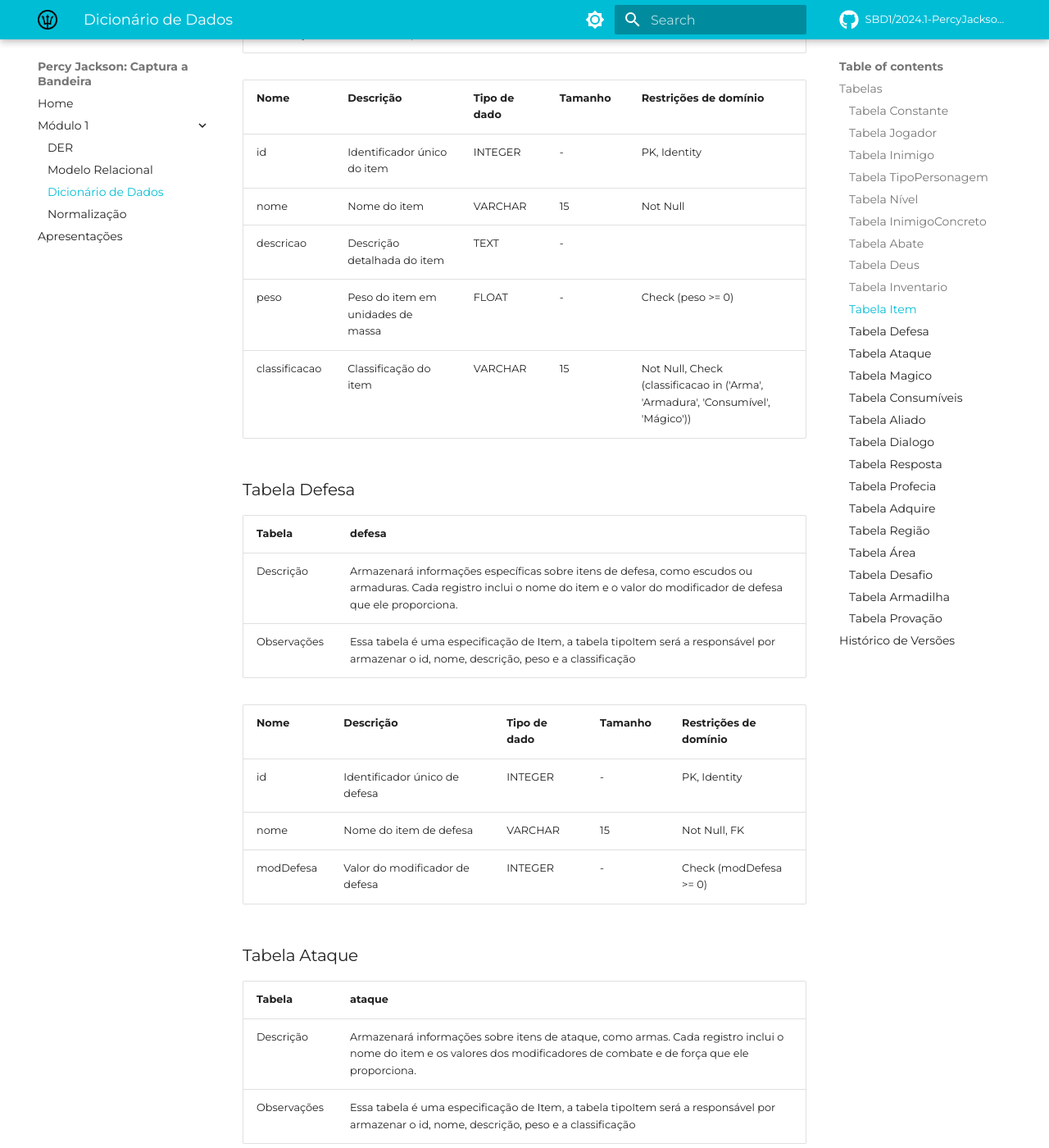
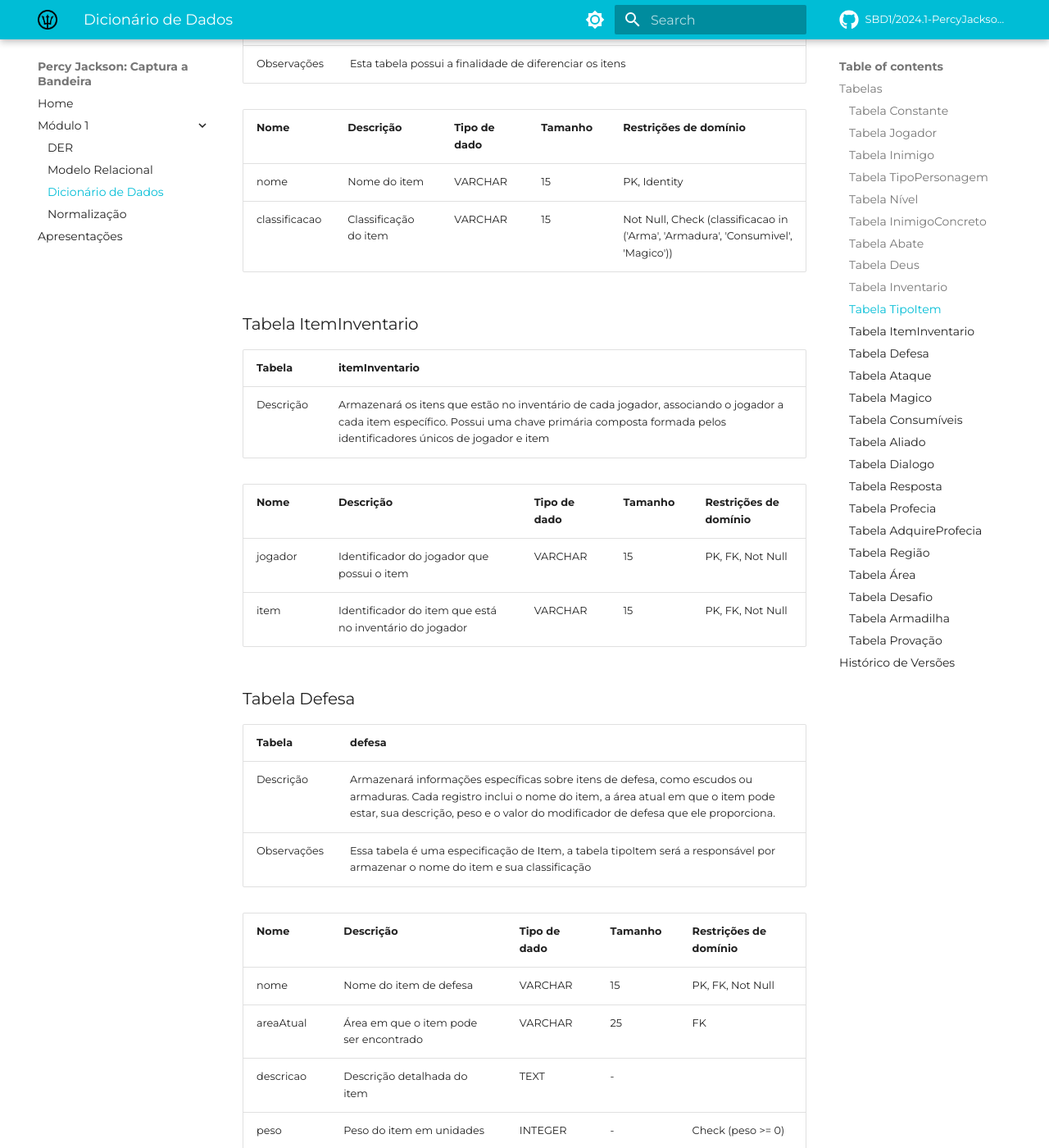
Before and after one commit to SBD1/2024.1-PercyJackson, an MkDocs documentation site: the page built from docs/modulo1/DD.md, in a window 1280 px wide and 1400 px high, scrolled down 9942 px. Shown: the whole window at 82% size. Built offline with MkDocs 1.6.1 and Material for MkDocs 9.7.7, drawn with Linux system fonts in a browser that asks for light colours; comment, search, counter and statistics services are not loaded; some of the changed text lies outside the part shown.

Commit message:
feat: atualização e criação de tabelas

```diff
--- a/docs/modulo1/DD.md
+++ b/docs/modulo1/DD.md
@@ -90,7 +90,7 @@
 
 | Nome         | Descrição                                                                                                                                                                                                                            | Tipo de dado | Tamanho | Restrições de domínio (PK, FK, Not Null, Check, Default, Identity) |
 | ------------ | ------------------------------------------------------------------------------------------------------------------------------------------------------------------------------------------------------------------------------------ | ------------ | ------- | ------------------------------------------------------------------ |
-| nomeConcreto | O nome que identifica unicamente uma instância de Inimigo                                                                                                                                                                            | VARCGAR      | 15      | PK, Not Null                                                       |
+| nomeConcreto | O nome que identifica unicamente uma instância de Inimigo                                                                                                                                                                            | VARCHAR      | 15      | PK, Not Null                                                       |
 | vidaAtual    | A vida atual da instância de Inimigo, ao chegar a 0 a instância é derrotada. O valor inicial deste atributo deve ser o mesmo valor do atributo vidaMax do Inimigo gerador da instância, isso poderá ser feito a partir de um trigger | INTEGER      |         | Not Null                                                           |
 | inimigo      | Referência ao Inimigo gerador desta instância                                                                                                                                                                                        | VARCHAR      | 15      | FK, Not Null                                                       |
 | areaAtual    | Referência à área que o personagem se encontra dentro do mapa do jogo                                                                                                                                                                | VARCHAR      | 25      | FK                                                       |
@@ -101,7 +101,7 @@
 | Tabela      | abate                                                                                                                                                                                                                                                                                          |
 | ----------- | ---------------------------------------------------------------------------------------------------------------------------------------------------------------------------------------------------------------------------------------------------------------------------------------------- |
 | Descrição   | Armazenará a quantidade de instâncias de um mesmo Inimigo que um Jogador derrotou                                                                                                                                                                                                              |
-| Observações | Possui uma chave primária composta com os atributos nomeJogador e nomeInimigo. Quando um jogador derrotar um Inimigo, deve verificar se já existe uma tupla de abate com o mesmo Jogador e Inimigo: se não existir, deve criar uma tupla, e se existir, deve incrementar o atributo quantidade |
+| Observações | Possui uma chave primária composta com os atributos nomeJogador, nomeInimigo e dataHorario, que é o registro do momento em que o combate ocorreu. |
 
 | Nome        | Descrição                                                                                                       | Tipo de dado | Tamanho | Restrições de domínio (PK, FK, Not Null, Check, Default, Identity) |
 | ----------- | --------------------------------------------------------------------------------------------------------------- | ------------ | ------- | ------------------------------------------------------------------ |
@@ -129,67 +129,81 @@
 
 | Tabela    | inventario                                                                                                                                            |
 | --------- | ----------------------------------------------------------------------------------------------------------------------------------------------------- |
-| Descrição | Armazenará a relação entre os jogadores e os itens que possuem. Ela registra quantos itens de um determinado tipo cada jogador tem em seu inventário. |
+| Descrição | Armazenará informações sobre o inventário do jogador, incluindo o jogador associado e a carga máxima que ele pode carregar |
 
 | Nome       | Descrição                                | Tipo de dado | Tamanho | Restrições de domínio             |
 | ---------- | ---------------------------------------- | ------------ | ------- | --------------------------------- |
-| jogador    | Identificador do jogador                 | INTEGER      | -       | PK, FK, Not Null                  |
-| item       | Identificador do item                    | INTEGER      | -       | PK, FK, Not Null                  |
-| quantidade | Quantidade do item no estoque do jogador | INTEGER      | -       | Not Null, Check (quantidade >= 0) |
+| jogador    | Identificador do jogador                 | VARCHAR      | 15      | PK, FK, Not Null                  |
+| cargaMaxima | Peso limite da soma dos itens do inventário. Cada item tem um peso e caso o jogador atinja esse limite, não poderá pegar mais itens. A cargaMaxima será atualizada sempre que a força do jogador mudar. Para calcular: (2xForça) + 5 | INTEGER      | -       | Not Null, Check (cargaMaxima ≥ 5)  |
 
-### Tabela Item
+### Tabela TipoItem
 
 | Tabela      | tipoItem                                                                                                                                                                                                                                                                |
 | ----------- | ----------------------------------------------------------------------------------------------------------------------------------------------------------------------------------------------------------------------------------------------------------------------- |
-| Descrição   | Armazenará informações gerais sobre todos os itens disponíveis no jogo. Cada registro representa um item com detalhes como nome, descrição, peso e classificação. A classificação indicará qual especificação o item é, podendo ser: defesa, ataque, magico, consumivel |
+| Descrição   | Armazenará os diferentes tipos de itens que podem existir no jogo, juntamente com sua classificação. A classificação indicará qual especificação o item é, podendo ser: defesa, ataque, magico, consumivel |
 | Observações | Esta tabela possui a finalidade de diferenciar os itens                                                                                                                                                                                                                 |
 
 | Nome          | Descrição                         | Tipo de dado | Tamanho | Restrições de domínio                                                           |
 | ------------- | --------------------------------- | ------------ | ------- | ------------------------------------------------------------------------------- |
-| id            | Identificador único do item       | INTEGER      | -       | PK, Identity                                                                    |
-| nome          | Nome do item                      | VARCHAR      | 15      | Not Null                                                                        |
-| descricao     | Descrição detalhada do item       | TEXT         | -       |                                                                                 |
-| peso          | Peso do item em unidades de massa | FLOAT        | -       | Check (peso >= 0)                                                               |
-| classificacao | Classificação do item             | VARCHAR      | 15      | Not Null, Check (classificacao in ('Arma', 'Armadura', 'Consumível', 'Mágico')) |
+| nome          | Nome do item                      | VARCHAR      | 15      | PK, Identity                                                                    |
+| classificacao | Classificação do item             | VARCHAR      | 15      | Not Null, Check (classificacao in ('Arma', 'Armadura', 'Consumivel', 'Magico')) |
+
+
+### Tabela ItemInventario
+
+| Tabela    | itemInventario                                                                                                                                            |
+| --------- | ----------------------------------------------------------------------------------------------------------------------------------------------------- |
+| Descrição | Armazenará os itens que estão no inventário de cada jogador, associando o jogador a cada item específico. Possui uma chave primária composta formada pelos identificadores únicos de jogador e item |
+
+| Nome       | Descrição                                               | Tipo de dado  | Tamanho | Restrições de domínio             |
+| ---------- | ------------------------------------------------------  | ------------  | ------- | --------------------------------- |
+| jogador    | Identificador do jogador que possui o item              | VARCHAR       |    15   | PK, FK, Not Null                  |
+| item       | Identificador do item que está no inventário do jogador | VARCHAR       |    15   | PK, FK, Not Null                  |
 
 ### Tabela Defesa
 
 | Tabela      | defesa                                                                                                                                                                           |
 | ----------- | -------------------------------------------------------------------------------------------------------------------------------------------------------------------------------- |
-| Descrição   | Armazenará informações específicas sobre itens de defesa, como escudos ou armaduras. Cada registro inclui o nome do item e o valor do modificador de defesa que ele proporciona. |
-| Observações | Essa tabela é uma especificação de Item, a tabela tipoItem será a responsável por armazenar o id, nome, descrição, peso e a classificação                                        |
+| Descrição   | Armazenará informações específicas sobre itens de defesa, como escudos ou armaduras. Cada registro inclui o nome do item, a área atual em que o item pode estar, sua descrição, peso e o valor do modificador de defesa que ele proporciona. |
+| Observações | Essa tabela é uma especificação de Item, a tabela tipoItem será a responsável por armazenar o nome do item e sua classificação |
 
-| Nome      | Descrição                      | Tipo de dado | Tamanho | Restrições de domínio  |
-| --------- | ------------------------------ | ------------ | ------- | ---------------------- |
-| id        | Identificador único de defesa  | INTEGER      | -       | PK, Identity           |
-| nome      | Nome do item de defesa         | VARCHAR      | 15      | Not Null, FK           |
-| modDefesa | Valor do modificador de defesa | INTEGER      | -       | Check (modDefesa >= 0) |
+| Nome      | Descrição                              | Tipo de dado | Tamanho | Restrições de domínio  |
+| --------- | -------------------------------------- | ------------ | ------- | ---------------------- |
+| nome      | Nome do item de defesa                 | VARCHAR      | 15      | PK, FK, Not Null       |
+| areaAtual | Área em que o item pode ser encontrado | VARCHAR      | 25      | FK                     |
+| descricao | Descrição detalhada do item            | TEXT         | -       |                        |
+| peso      | Peso do item em unidades               | INTEGER      | -       | Check (peso >= 0)      |
+| modDefesa | Valor do modificador de defesa         | INTEGER      | -       | Check (modDefesa >= 0) |
 
 ### Tabela Ataque
 
 | Tabela      | ataque                                                                                                                                                                  |
 | ----------- | ----------------------------------------------------------------------------------------------------------------------------------------------------------------------- |
-| Descrição   | Armazenará informações sobre itens de ataque, como armas. Cada registro inclui o nome do item e os valores dos modificadores de combate e de força que ele proporciona. |
-| Observações | Essa tabela é uma especificação de Item, a tabela tipoItem será a responsável por armazenar o id, nome, descrição, peso e a classificação                               |
+| Descrição   | Armazenará informações sobre itens de ataque, como armas. Cada registro inclui o nome do item, a área atual em que o item pode estar, sua descrição, peso e os valores dos modificadores de combate e de força que ele proporciona. |
+| Observações |  Essa tabela é uma especificação de Item, a tabela tipoItem será a responsável por armazenar o nome do item e sua classificação|
 
-| Nome       | Descrição                       | Tipo de dado | Tamanho | Restrições de domínio   |
-| ---------- | ------------------------------- | ------------ | ------- | ----------------------- |
-| id         | Identificador único de ataque   | INTEGER      | -       | PK, Identity            |
-| nome       | Nome do item de ataque          | VARCHAR      | 15      | Not Null, FK            |
-| modCombate | Valor do modificador de combate | INTEGER      | -       | Check (modCombate >= 0) |
-| modForca   | Valor do modificador de força   | INTEGER      | -       | Check (modForca >= 0)   |
+| Nome       | Descrição                              | Tipo de dado | Tamanho | Restrições de domínio   |
+| ---------- | -------------------------------------- | ------------ | ------- | ----------------------- |
+| nome       | Nome do item de ataque                 | VARCHAR      | 15      | PK, FK, Not Null        |
+| areaAtual  | Área em que o item pode ser encontrado | VARCHAR      | 25      | FK                     |
+| descricao  | Descrição detalhada do item            | TEXT         | -       |                        |
+| peso       | Peso do item em unidades               | INTEGER      | -       | Check (peso >= 0)      |
+| modCombate | Valor do modificador de combate        | INTEGER      | -       | Check (modCombate >= 0) |
+| modForca   | Valor do modificador de força          | INTEGER      | -       | Check (modForca >= 0)   |
 
 ### Tabela Magico
 
 | Tabela      | magico                                                                                                                                                                                                 |
 | ----------- | ------------------------------------------------------------------------------------------------------------------------------------------------------------------------------------------------------ |
-| Descrição   | Armazenará informações sobre itens mágicos. Cada registro contém o nome do item mágico e os valores dos modificadores de combate, força, defesa, agilidade, carga, além dos tempos de recarga e atual. |
-| Observações | Essa tabela é uma especificação de Item, a tabela tipoItem será a responsável por armazenar o id, nome, descrição, peso e a classificação                                                              |
+| Descrição   | Armazenará informações sobre itens mágicos. Cada registro contém o nome do item mágico, a área atual em que o item pode estar, sua descrição, peso e os valores dos modificadores de combate, força, defesa, agilidade, carga, além dos tempos de recarga e atual. |
+| Observações | Essa tabela é uma especificação de Item, a tabela tipoItem será a responsável por armazenar o nome do item e sua classificação |
 
 | Nome           | Descrição                              | Tipo de dado | Tamanho | Restrições de domínio       |
 | -------------- | -------------------------------------- | ------------ | ------- | --------------------------- |
-| id             | Identificador único de item mágico     | INTEGER      | -       | PK, Identity                |
-| nome           | Nome do item mágico                    | VARCHAR      | 15      | Not Null, FK                |
+| nome           | Nome do item mágico                    | VARCHAR      | 15      | PK, FK, Not Null            |
+| areaAtual      | Área em que o item pode ser encontrado | VARCHAR      | 25      | FK                     |
+| descricao      | Descrição detalhada do item            | TEXT         | -       |                        |
+| peso           | Peso do item em unidades               | INTEGER      | -       | Check (peso >= 0)      |
 | modCombate     | Valor do modificador de combate mágico | INTEGER      | -       | Check (modCombate >= 0)     |
 | modForca       | Valor do modificador de força mágica   | INTEGER      | -       | Check (modForca >= 0)       |
 | modDefesa      | Valor do modificador de defesa mágica  | INTEGER      | -       | Check (modDefesa >= 0)      |
@@ -202,14 +216,17 @@
 
 | Tabela      | consumíveis                                                                                                                                                |
 | ----------- | ---------------------------------------------------------------------------------------------------------------------------------------------------------- |
-| Descrição   | Armazenará informações sobre itens consumíveis, como poções. Cada registro inclui o nome do item e a quantidade de vida que ele recupera quando utilizado. |
-| Observações | Essa tabela é uma especificação de Item, a tabela tipoItem será a responsável por armazenar o id, nome, descrição, peso e a classificação                  |
+| Descrição   | Armazenará informações sobre itens consumíveis, como poções. Cada registro inclui o nome do item, a área atual em que o item pode estar, sua descrição, peso e a quantidade de vida que ele recupera quando utilizado. |
+| Observações | Essa tabela é uma especificação de Item, a tabela tipoItem será a responsável por armazenar o nome do item e sua classificação |
 
-| Nome           | Descrição                                     | Tipo de dado | Tamanho | Restrições de domínio       |
-| -------------- | --------------------------------------------- | ------------ | ------- | --------------------------- |
-| id             | Identificador único de consumível             | INTEGER      | -       | PK, Identity                |
-| nome           | Nome do item consumível                       | VARCHAR      | 15      | Not Null, FK                |
-| vidaRecuperada | Quantidade de vida recuperada pelo consumível | INTEGER      | -       | Check (vidaRecuperada >= 0) |
+| Nome               | Descrição                                      | Tipo de dado | Tamanho | Restrições de domínio       |
+| ------------------ | ---------------------------------------------- | ------------ | ------- | --------------------------- |
+| nome               | Nome do item consumível                        | VARCHAR      | 15      | PK, FK, Not Null            |
+| areaAtual          | Área em que o item pode ser encontrado         | VARCHAR      | 25      | FK                          |
+| descricao          | Descrição detalhada do item                    | TEXT         | -       |                             |
+| peso               | Peso do item em unidades                       | INTEGER      | -       | Check (peso >= 0)           |
+| vidaRecuperada     | Quantidade de vida recuperada pelo consumível  | INTEGER      | -       | Check (vidaRecuperada >= 0) |
+| areaTeletransporte | Área para qual o jogador irá se teletransportar| VARCHAR      | 25      | FK                          |
 
 ### Tabela Aliado
 
@@ -245,12 +262,14 @@
 | Descrição   | Armazenará informações sobre as respostas. Cada registro contém identificador e a frase da resposta |
 | Observações | Possui referência à entidade dialogo                                                                |
 
-| Nome          | Descrição                          | Tipo de dado | Tamanho | Restrições de domínio |
-| ------------- | ---------------------------------- | ------------ | ------- | --------------------- |
-| numero        | Identificador da resposta          | INTEGER      | -       | PK, Not Null          |
-| numeroDialogo | Identificador do dialogo           | INTEGER      | -       | PK, FK, Not Null      |
-| nomeAliado    | Identificador do aliado            | VARCHAR      | 15      | PK, FK, Not Null      |
-| frase         | Frase a ser apresentada ao jogador | TEXT         | -       | Not Null              |
+| Nome                 | Descrição                          | Tipo de dado | Tamanho | Restrições de domínio |
+| -------------------- | ---------------------------------- | ------------ | ------- | --------------------- |
+| numero               | Identificador da resposta          | INTEGER      | -       | PK, Not Null          |
+| numeroDialogo        | Identificador do dialogo           | INTEGER      | -       | PK, FK, Not Null      |
+| nomeAliado           | Identificador do aliado            | VARCHAR      | 15      | PK, FK, Not Null      |
+| frase                | Frase a ser apresentada ao jogador | TEXT         | -       | Not Null              |
+| numeroDialogoDestino |                                    | INTEGER      | -       | FK                    |
+| nomeAliadoDestino    |                                    | VARCHAR      | 15      | FK                    |
 
 ### Tabela Profecia
 
@@ -268,9 +287,9 @@
 | quantAbate    | Quantidade de unidades a serem derortadas      | INTEGER      | -       | Not Null              |
 | turnosAMais   | Quantidade de turnos de recompensa da profecia | INTEGER      | -       | Not Null              |
 
-### Tabela Adquire
+### Tabela AdquireProfecia
 
-| Tabela      | adquire                                                                                                                                                 |
+| Tabela      | adquireProfecia                                                                                                                                                 |
 | ----------- | ------------------------------------------------------------------------------------------------------------------------------------------------------- |
 | Descrição   | Tabela de relacionamento entre um jogador e uma profecia que ele carrega. Cada registro as referências aos mesmos e o status de cumprimento da profecia |
 | Observações |                                                                                                                                                         |
@@ -364,3 +383,5 @@
 |  7.0   | 06/08 |                                       Correção de inconsistências e adições de checks em atributos de Jogador, tipoPersonagem                                       |     [@Neitan2001](https://github.com/Neitan2001)      |
 |  8.0   | 06/08 |                                       Correção de inconsistências e renomeação de atributos em Desafio, Armadilha e Provação                                        |    [Paulo Henrique](https://github.com/owhenrique)    |
 |  9.0   | 16/08 | Remoção de defesa do Jogador e Inimigo, Remoção de carga do Jogador, Atualização da tabela de Abate, Atualização da tabela Dialogo, criação da tabela de constantes |     [@Neitan2001](https://github.com/Neitan2001)      |
+|  10.0   | 17/08 | Atualização das tabelas Inventario, TipoItem, Defesa, Ataque, Magico e Consumiveis. Criação da tabela ItemInventário |     [Clara Marcelino](https://github.com/clara-ribeiro)      |
+|  11.0   | 17/08 | Ajuste das tabelas Resposta, AdquireProfecia, Área, Desafio |     [Clara Marcelino](https://github.com/clara-ribeiro)      |
```
Also changed, not shown: other parts of docs/modulo1/DD.md (+2 -2 lines).
